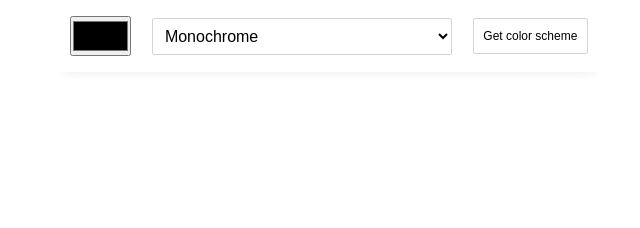
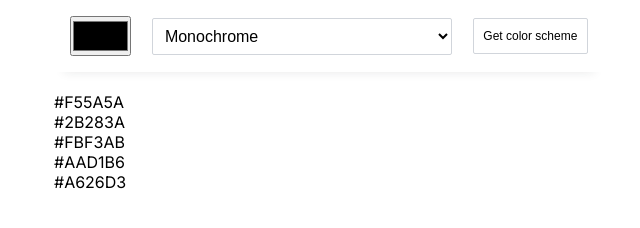
Before and after one commit to karen-pcsta/color-scheme-generator, a plain HTML site: page index.html in a window 1280 px wide. Shown: the whole page, without its empty margins (311-951 px from the left). Drawn offline with Linux system fonts and the light colour scheme.

Commit message:
Add color-value class to divs with colorValue id.Add main tag

```diff
--- a/index.html
+++ b/index.html
@@ -28,28 +28,30 @@
         <button>Get color scheme</button>
       </div>
     </header>
+    <main>
       <section class="color-schemes-container display-container">
         <div class="color-container">
-        <div id="colorContainer1"></div>
-        <div id="colorValue1"></div>
+          <div id="colorContainer1">&nbsp;</div>
+          <div class="color-value" id="colorValue1">#F55A5A</div>
         </div>
         <div class="color-container">
           <div id="colorContainer2"></div>
-        <div id="colorValue2"></div>
+          <div class="color-value" id="colorValue2">#2B283A</div>
         </div>
         <div class="color-container">
           <div id="colorContainer3"></div>
-        <div id="colorValue3"></div>
+          <div class="color-value" id="colorValue3">#FBF3AB</div>
         </div>
         <div class="color-container">
           <div id="colorContainer4"></div>
-        <div id="colorValue4"></div>
+          <div class="color-value" id="colorValue4">#AAD1B6</div>
         </div>
         <div class="color-container">
           <div id="colorContainer5"></div>
-        <div id="colorValue5"></div>
+          <div class="color-value" id="colorValue5">#A626D3</div>
         </div>
       </section>
+    </main>
     <script src="index.js"></script>
   </body>
 </html>
```
Lines whose indentation alone changed are shown as unchanged.
